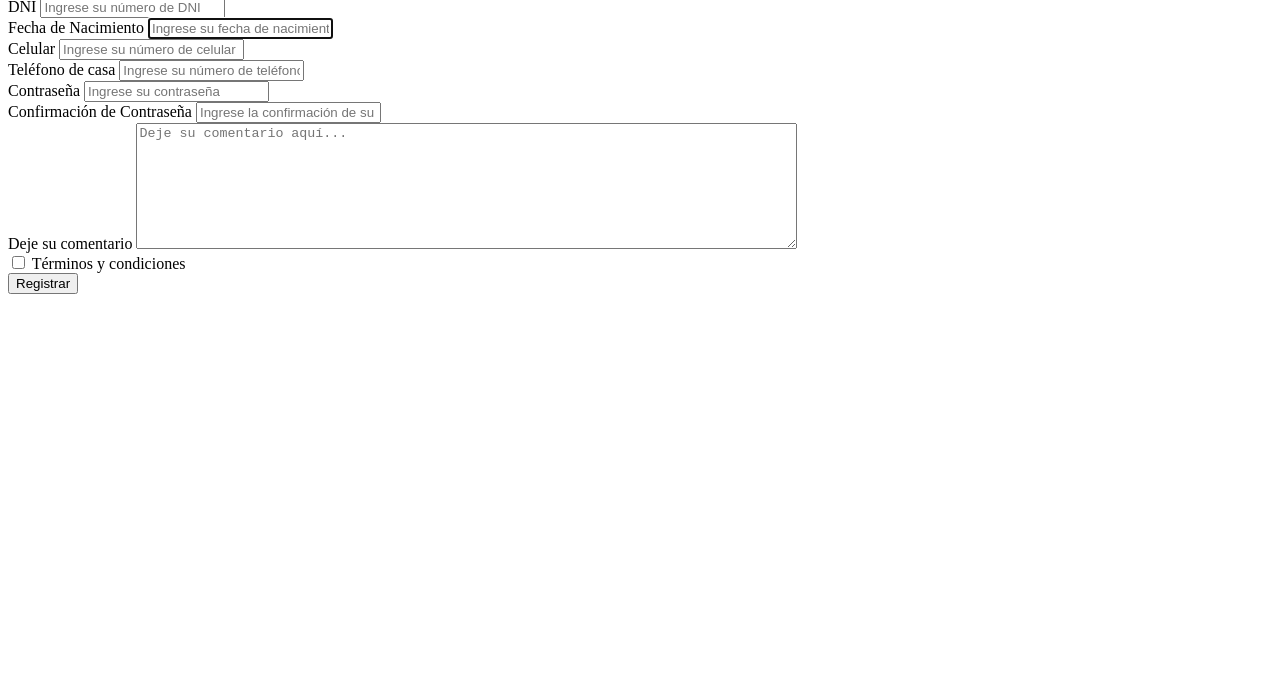
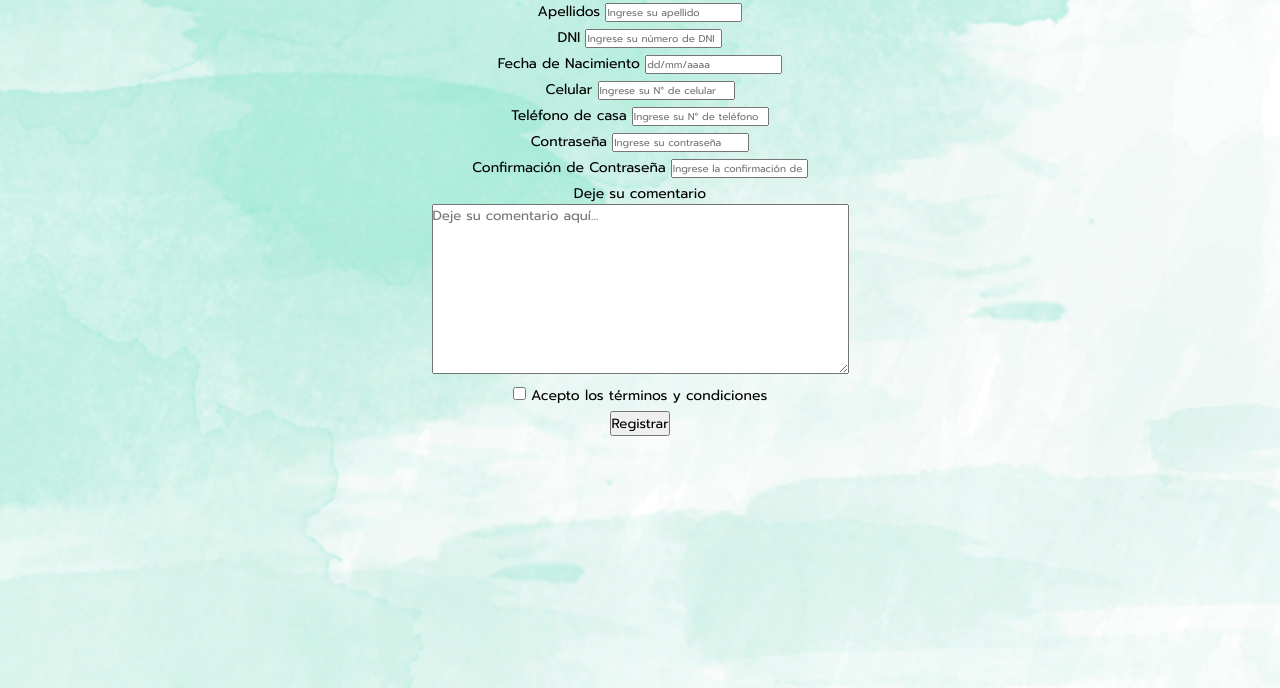
Before and after one commit to Angie-Condor/leccion26-form, a plain HTML site: page index.html in a window 1280 px wide. Shown: the part 112-800 px from the top of the page. Drawn offline with Linux system fonts and the light colour scheme.

Commit message:
validaciones con pattern y diseño en css

```diff
--- a/css/style.css
+++ b/css/style.css
@@ -0,0 +1,42 @@
+*{
+  margin: 0;
+  padding: 0;
+  font-family: "Prompt",sans-serif;
+}
+
+body{
+  width: 100%;
+  height: 100vh;
+  display: block;
+  position: relative;
+  background-image: url(../img/background.jpg);
+  background-size: cover;
+  background-position: center bottom;
+  top: 0;
+  left:0;
+  bottom: 0;
+  right: 0;
+}
+
+h2{
+  text-align: center;
+}
+
+.box-form{
+  position: relative;
+  display: block;
+  top: 50px;
+  font-size: 14px;
+}
+.content{
+  text-align: center;
+  width: 100%;
+}
+
+div{
+  margin: 5px auto;
+}
+
+input{
+  font-size: 10px;
+}
--- a/index.html
+++ b/index.html
@@ -5,35 +5,43 @@
     <meta name="viewport" content="width=device-width, initial-scale=1.0">
     <meta http-equiv="X-UA-Compatible" content="ie=edge">
     <title>Lección 26 - Formulario</title>
+    <link href="https://fonts.googleapis.com/css?family=Prompt:200,300,400,500" rel="stylesheet">
     <link rel="stylesheet" href="css/style.css">
   </head>
   <body>
     <section class="box-form">
-      <form class="" action="index.html" method="post">
+      <form class="content" action="index.html" method="post">
         <h2>Formulario</h2>
         <div class="box-name ">
           <label for="name">Nombres</label>
-          <input type="text" id="name" placeholder="Ingrese su nombre" pattern="^[a-zA-Zñá-ú+\s]*$" title="La 1ra letra debe ser mayúscula" required="">
+          <input type="text" id="name" placeholder="Ingrese su nombre" autofocus=""
+          pattern="^[A-Z]{1}[a-zñá-ú]+" title="La 1ra letra debe ser mayúscula" required="">
         </div>
         <div class="box-lastname ">
           <label for="lastname">Apellidos</label>
-          <input type="text" id="name" placeholder="Ingrese su apellido" pattern="^[A-Z]{1}[a-zñá-ú]" title="La 1ra letra debe ser mayúscula" required="">
+          <input type="text" id="name" placeholder="Ingrese su apellido"
+          pattern="^[A-Z]{1}[a-zñá-ú]+" title="La 1ra letra debe ser mayúscula" required="">
         </div>
         <div class="box-dni ">
           <label for="dni">DNI</label>
-          <input type="text" id="dni" placeholder="Ingrese su número de DNI" required="" pattern="[^a-zA-Z]">
+          <input type="text" id="dni" placeholder="Ingrese su número de DNI"
+          pattern="[0-9]{8}" title="Debe ingresar 8 dígitos"required="">
         </div>
         <div class="box-birthday ">
           <label for="birthday">Fecha de Nacimiento</label>
-          <input type="text" id="birthday" placeholder="Ingrese su fecha de nacimiento" autofocus="" required="" pattern="">
+          <input type="text" id="birthday" placeholder="dd/mm/aaaa"
+          pattern="(0[1-9]|1[0-9]|2[0-9]|3[01]).(0[1-9]|1[012]).1[0-9]{3}"
+          title="Debe ser mayor de 18 años." required="">
         </div>
         <div class="box-cell ">
           <label for="cell" >Celular</label>
-          <input type="text" id="cell" placeholder="Ingrese su número de celular" required="" pattern="">
+          <input type="text" id="cell" placeholder="Ingrese su N° de celular"
+          pattern="^9[0-9]{8}" required="">
         </div>
         <div class="box-phone ">
           <label for="phone" >Teléfono de casa</label>
-          <input type="text" id="phone" placeholder="Ingrese su número de teléfono de casa">
+          <input type="text" id="phone" placeholder="Ingrese su N° de teléfono"
+          pattern="[0-9]{7}" required="">
         </div>
         <div class="box-pass ">
           <label for="password">Contraseña</label>
@@ -45,11 +53,12 @@
         </div>
         <div class="box-comments">
           <label for="comments">Deje su comentario</label>
-          <textarea name="name" rows="8" cols="80" placeholder="Deje su comentario aquí..."></textarea>
+          <br>
+          <textarea name="name" rows="8" cols="50" placeholder="Deje su comentario aquí..."></textarea>
         </div>
         <div class="checkbox ">
           <input type="checkbox" value="remember-me">
-          <span>Términos y condiciones</span>
+          <span>Acepto los términos y condiciones</span>
         </div>
         <button type="submit" name="button">Registrar</button>
       </form>
```
